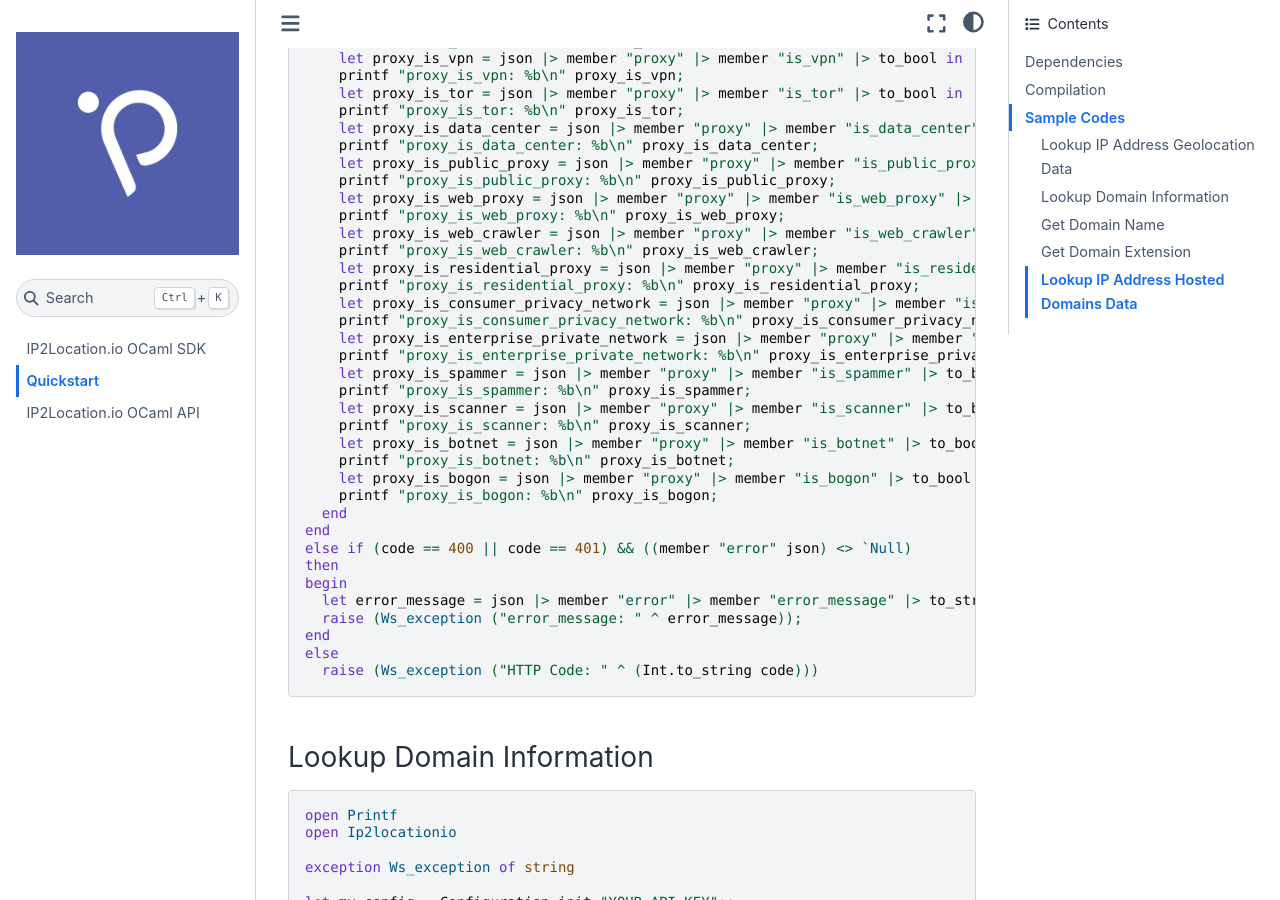
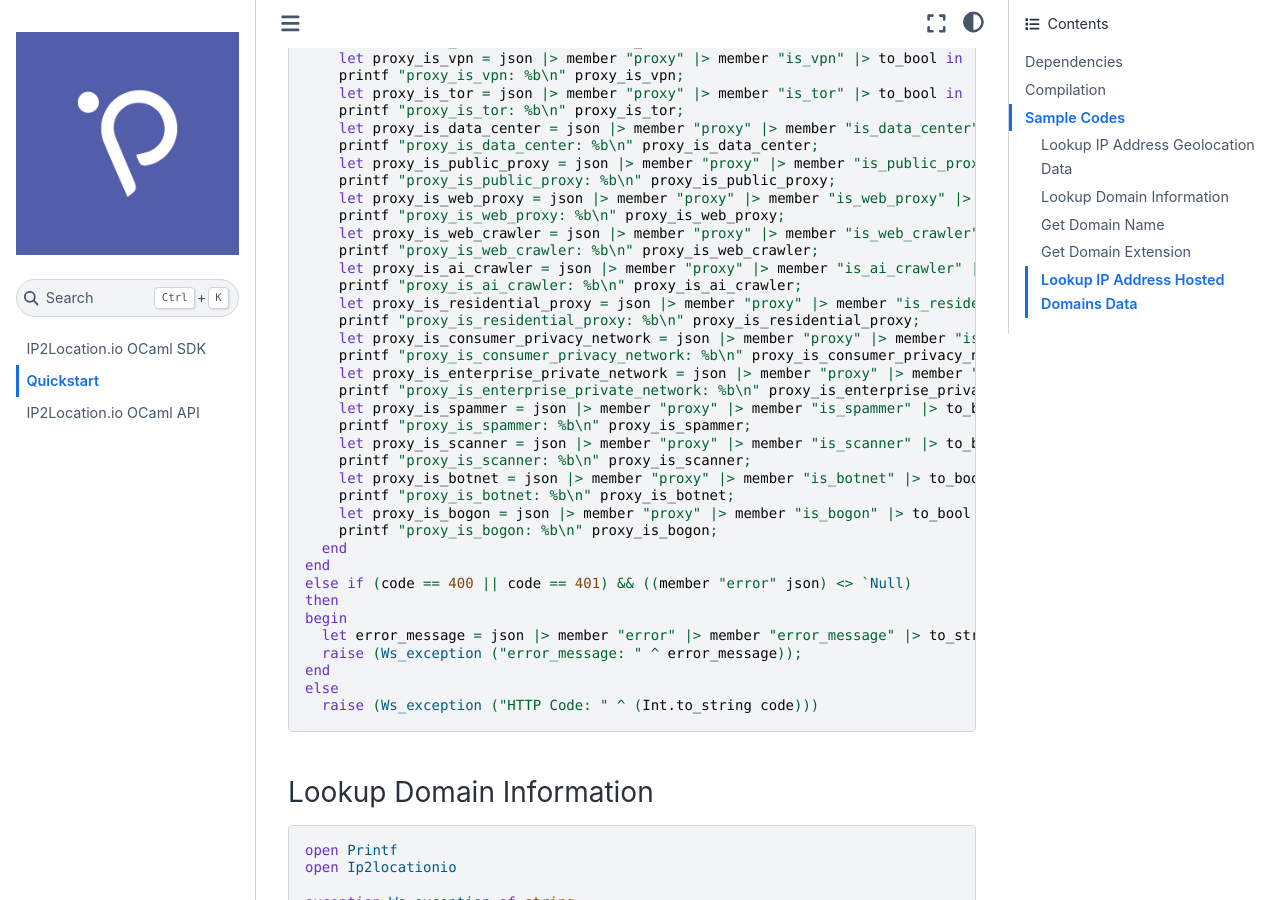
Before and after one commit to ip2location/ip2location-io-ocaml, a Sphinx documentation site: the page built from docs/source/quickstart.md, in a window 1280 px wide and 900 px high, scrolled down 4601 px. Built offline with Sphinx 7.4.7 and the Sphinx Book theme 1.1.4, drawn with Linux system fonts in a browser that asks for light colours.

Commit message:
Add the description of the new proxy.is_ai_crawler field

```diff
--- a/docs/source/quickstart.md
+++ b/docs/source/quickstart.md
@@ -257,6 +257,8 @@ begin
     printf "proxy_is_web_proxy: %b\n" proxy_is_web_proxy;
     let proxy_is_web_crawler = json |> member "proxy" |> member "is_web_crawler" |> to_bool in
     printf "proxy_is_web_crawler: %b\n" proxy_is_web_crawler;
+    let proxy_is_ai_crawler = json |> member "proxy" |> member "is_ai_crawler" |> to_bool in
+    printf "proxy_is_ai_crawler: %b\n" proxy_is_ai_crawler;
     let proxy_is_residential_proxy = json |> member "proxy" |> member "is_residential_proxy" |> to_bool in
     printf "proxy_is_residential_proxy: %b\n" proxy_is_residential_proxy;
     let proxy_is_consumer_privacy_network = json |> member "proxy" |> member "is_consumer_privacy_network" |> to_bool in
```
Also changed, not shown: README.md (+2 -0 lines), docs/source/code.md (+1 -0 lines).
